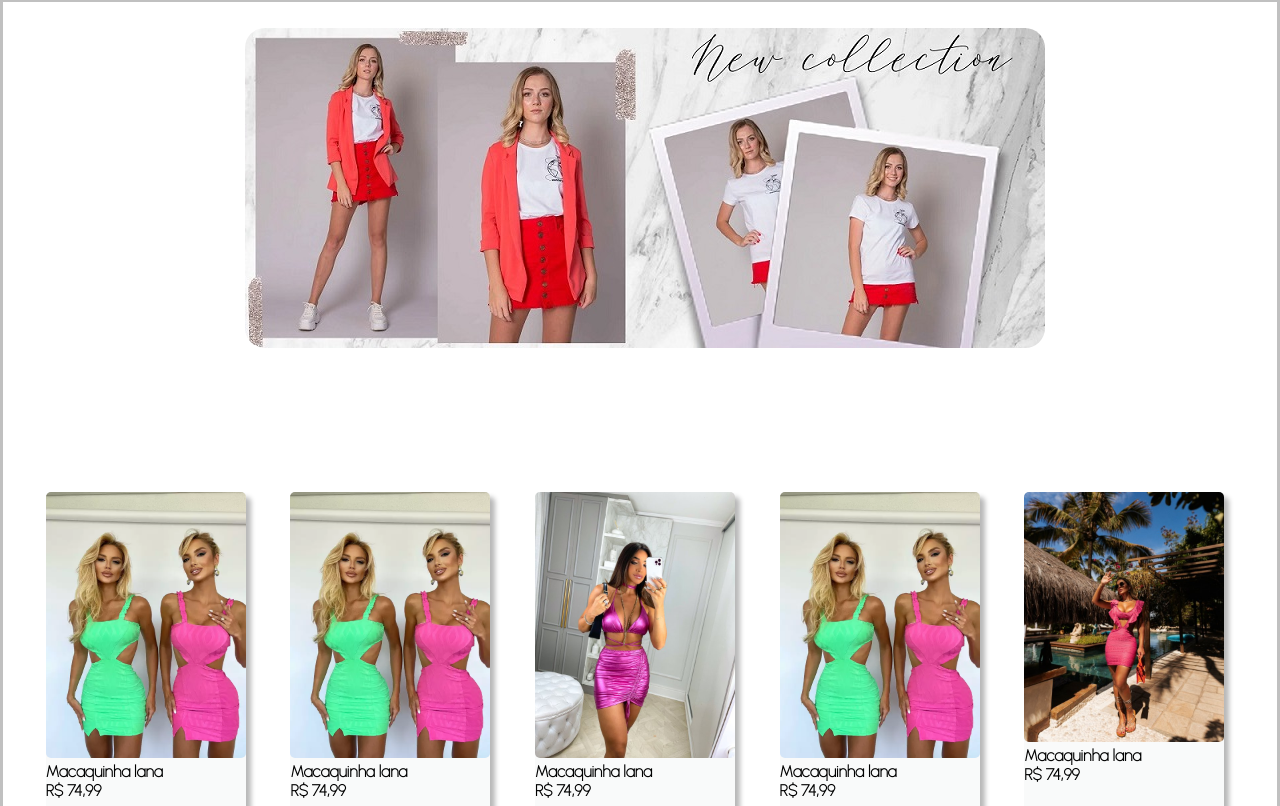
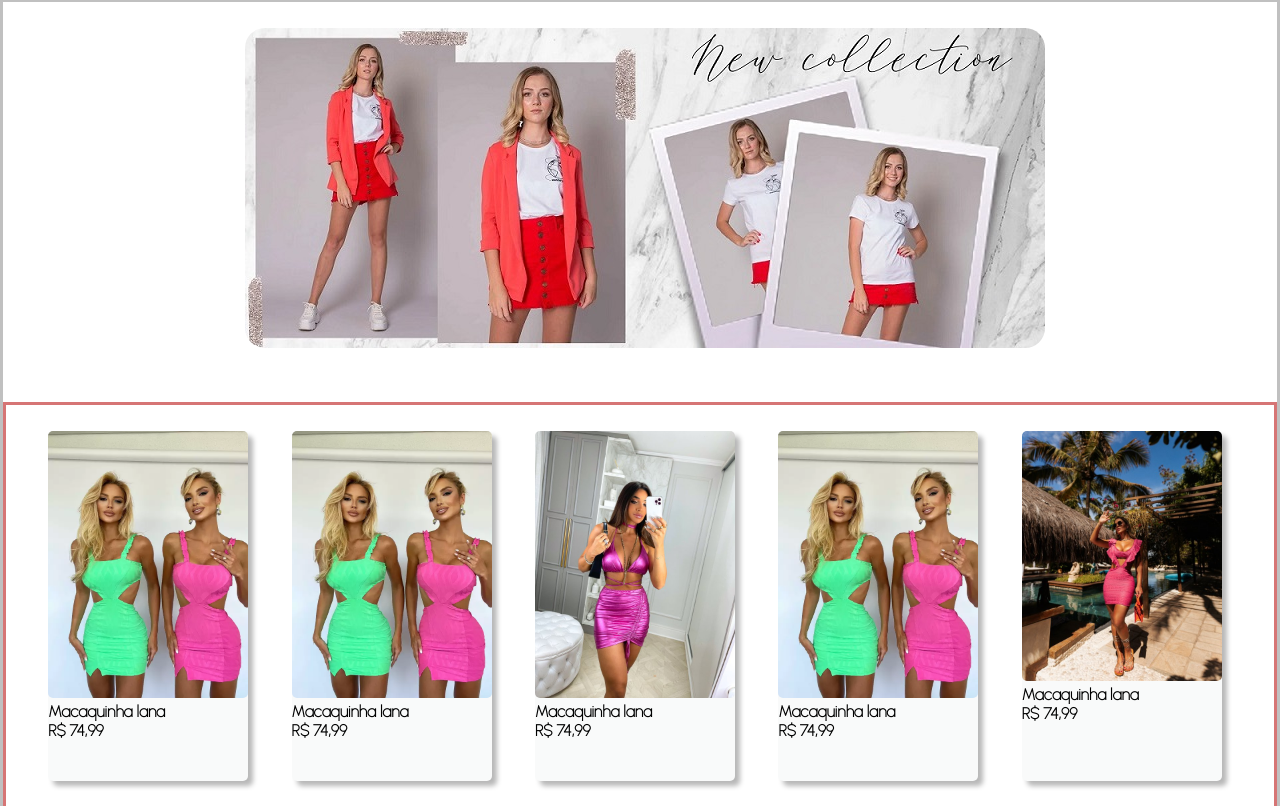
Before and after one commit to EduardoRocha01/ProjetoSiteComercial, a plain HTML site: page index.html in a window 1280 px wide. Shown: the part 127-933 px from the top of the page. Drawn offline with Linux system fonts and the light colour scheme.

Commit message:
Update style.css

```diff
--- a/style.css
+++ b/style.css
@@ -63,6 +63,7 @@ main{
     justify-content: space-around;
     flex-direction: row;
     flex-wrap: wrap;
+
 
 
 }
@@ -131,7 +132,7 @@ main{
 
 .fundo-scroll{
     padding: 2%;
-    margin-top: 5%;
+    border: solid rgb(214, 117, 117);
 }
 
 .fundo-scroll {
```
